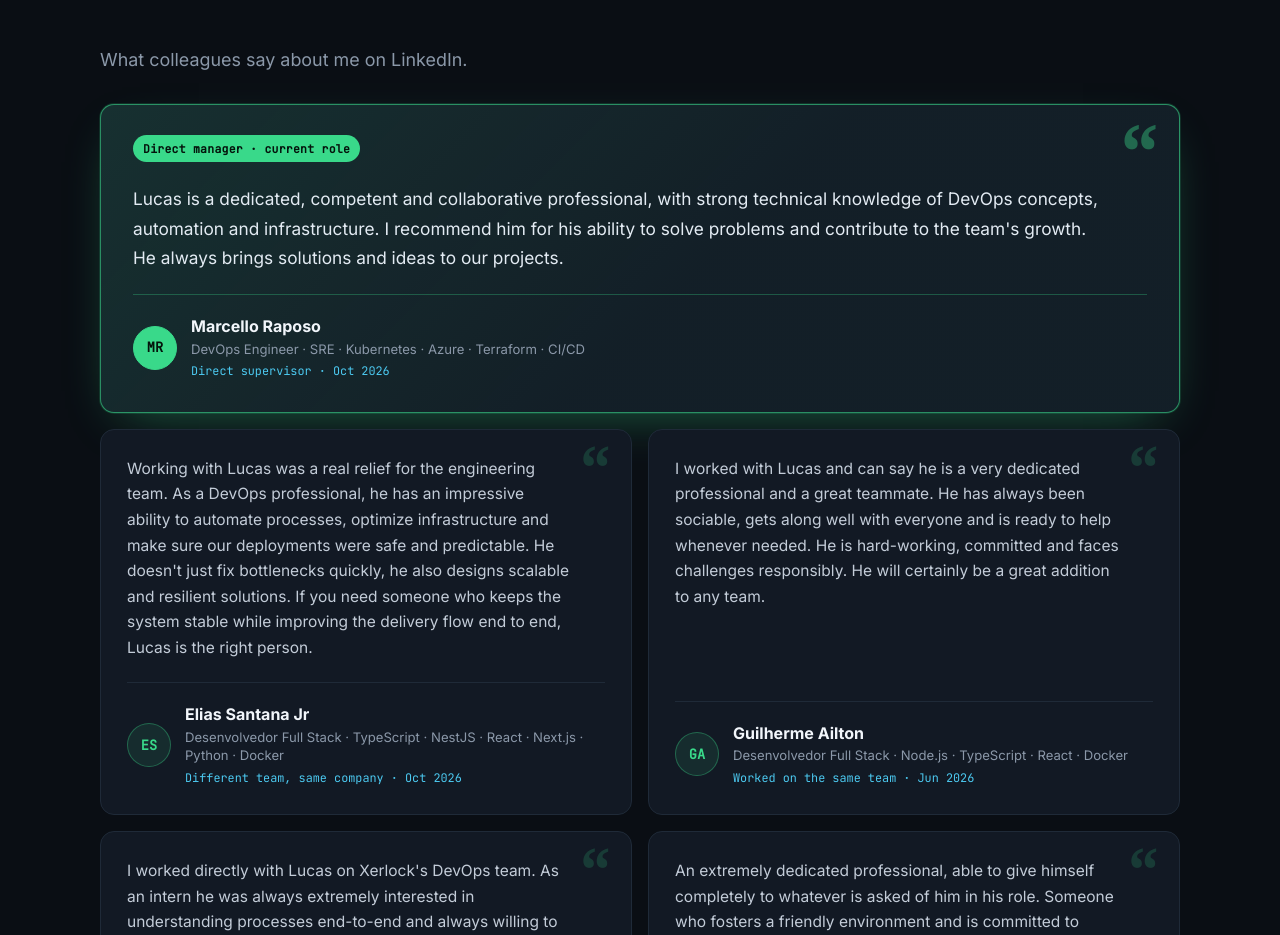
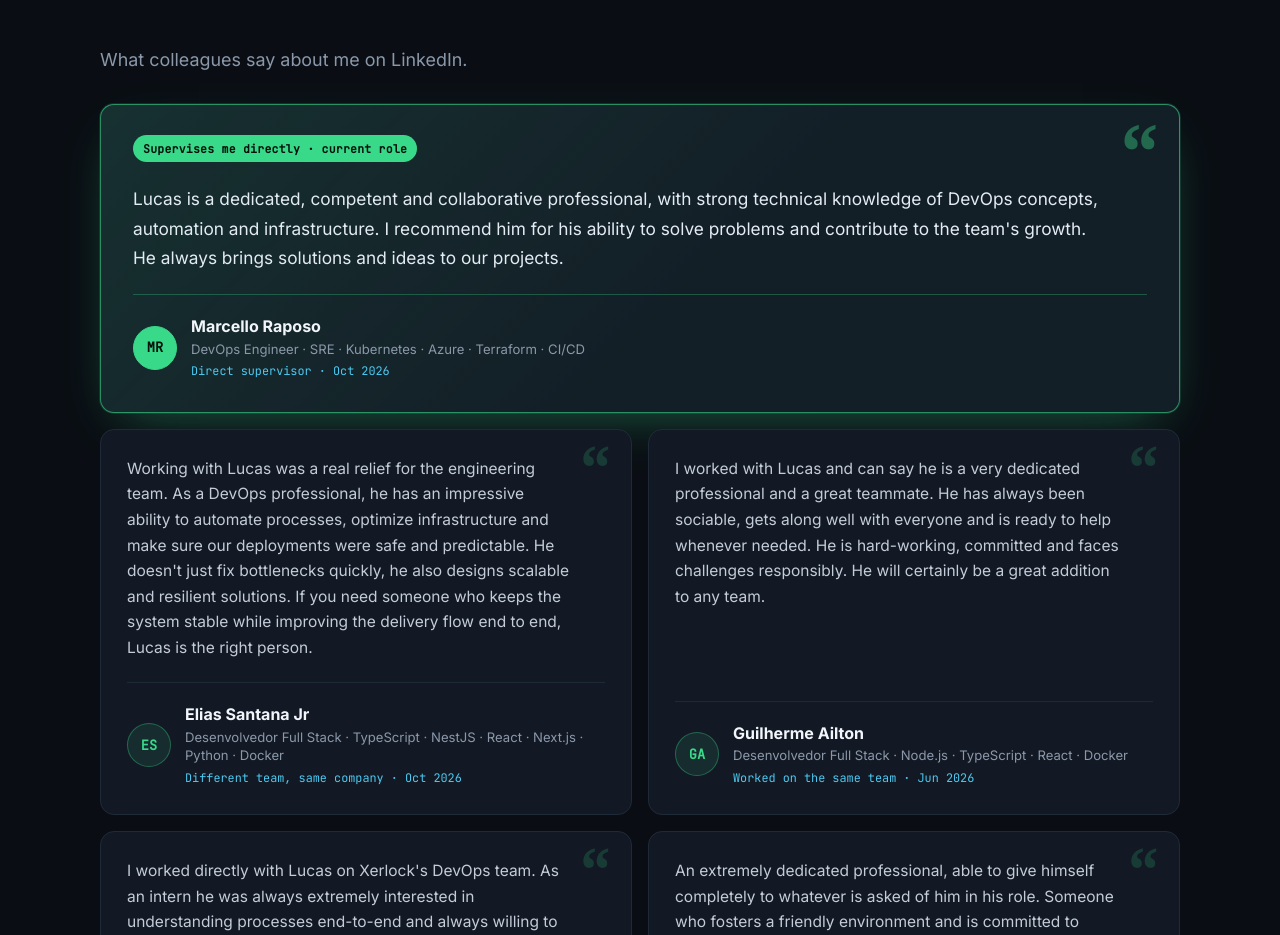
Before and after one commit to LucasCA-Git/portifolio-devops, a React (Vite) app: page / in a window 1280 px wide. Shown: the part 5964-6899 px from the top of the page. Built offline with nearby package versions, Linux system fonts and the light colour scheme.

Commit message:
fix: selo da recomendação no presente

```diff
--- a/src/dict.ts
+++ b/src/dict.ts
@@ -71,7 +71,7 @@ export const I18N = {
     "recs.r3.q": "Profissional extremamente dedicado, capaz de se entregar por completo ao que lhe é pedido, diante da sua função. Alguém capaz de proporcionar um ambiente amigável e empenhado em cumprir demandas com seus colegas.",
     "recs.r4.rel": "Trabalhou na mesma equipe · mar 2024",
     "recs.r4.q": "Lucas é um profissional muito competente e com vasta experiência. Ele é capaz de resolver problemas complexos tanto em hardwares como em softwares. É um colaborador valioso em qualquer ambiente de trabalho e em qualquer equipe. Ele é paciente, trabalha bem em equipe, é focado e empenhado. Além disso, ele é um excelente comunicador, tem uma grande capacidade de resolver problemas e é muito organizado em sua gestão de tempo pessoal.",
-    "recs.featured": "Gestor direto · cargo atual",
+    "recs.featured": "Me supervisiona diretamente · cargo atual",
     "recs.r6.rel": "Supervisor direto · out 2026",
     "recs.r6.q": "Lucas é um profissional dedicado, competente e colaborativo, com forte conhecimento técnico nos conceitos DevOps, automação e infraestrutura. Recomendo pela sua capacidade de resolver problemas e contribuir para o crescimento da equipe. Sempre trazendo soluções e ideias para os nossos projetos.",
     "recs.r5.rel": "Equipe diferente, mesma empresa · out 2026",
@@ -181,7 +181,7 @@ export const I18N = {
     "recs.r3.q": "An extremely dedicated professional, able to give himself completely to whatever is asked of him in his role. Someone who fosters a friendly environment and is committed to delivering alongside his colleagues.",
     "recs.r4.rel": "Worked on the same team · Mar 2024",
     "recs.r4.q": "Lucas is a very competent professional with broad experience. He can solve complex problems in both hardware and software. He is a valuable contributor in any workplace and any team. He is patient, works well in a team, and is focused and committed. He is also an excellent communicator, has a great problem-solving ability and is very organized in managing his time.",
-    "recs.featured": "Direct manager · current role",
+    "recs.featured": "Supervises me directly · current role",
     "recs.r6.rel": "Direct supervisor · Oct 2026",
     "recs.r6.q": "Lucas is a dedicated, competent and collaborative professional, with strong technical knowledge of DevOps concepts, automation and infrastructure. I recommend him for his ability to solve problems and contribute to the team's growth. He always brings solutions and ideas to our projects.",
     "recs.r5.rel": "Different team, same company · Oct 2026",
```
